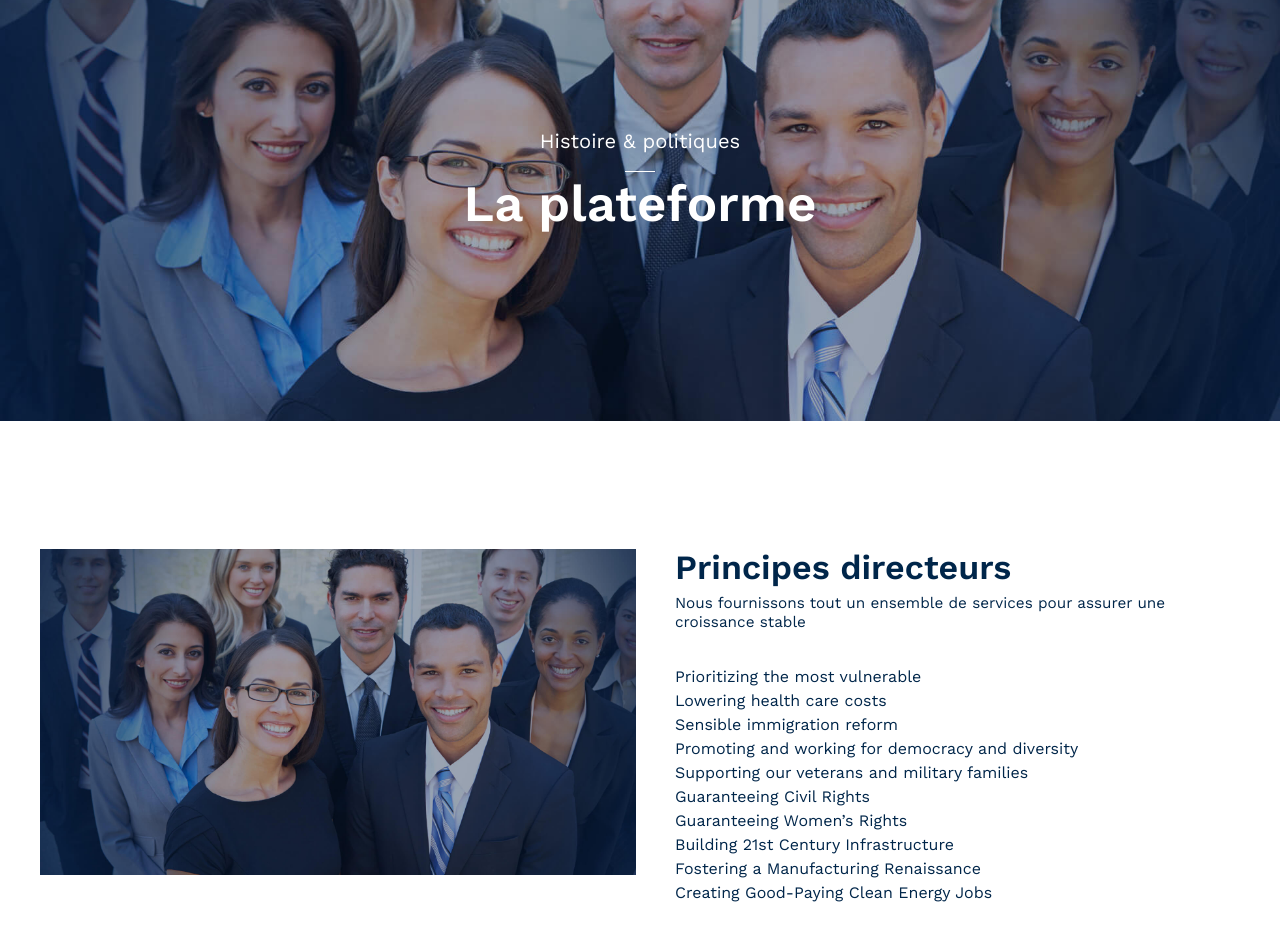
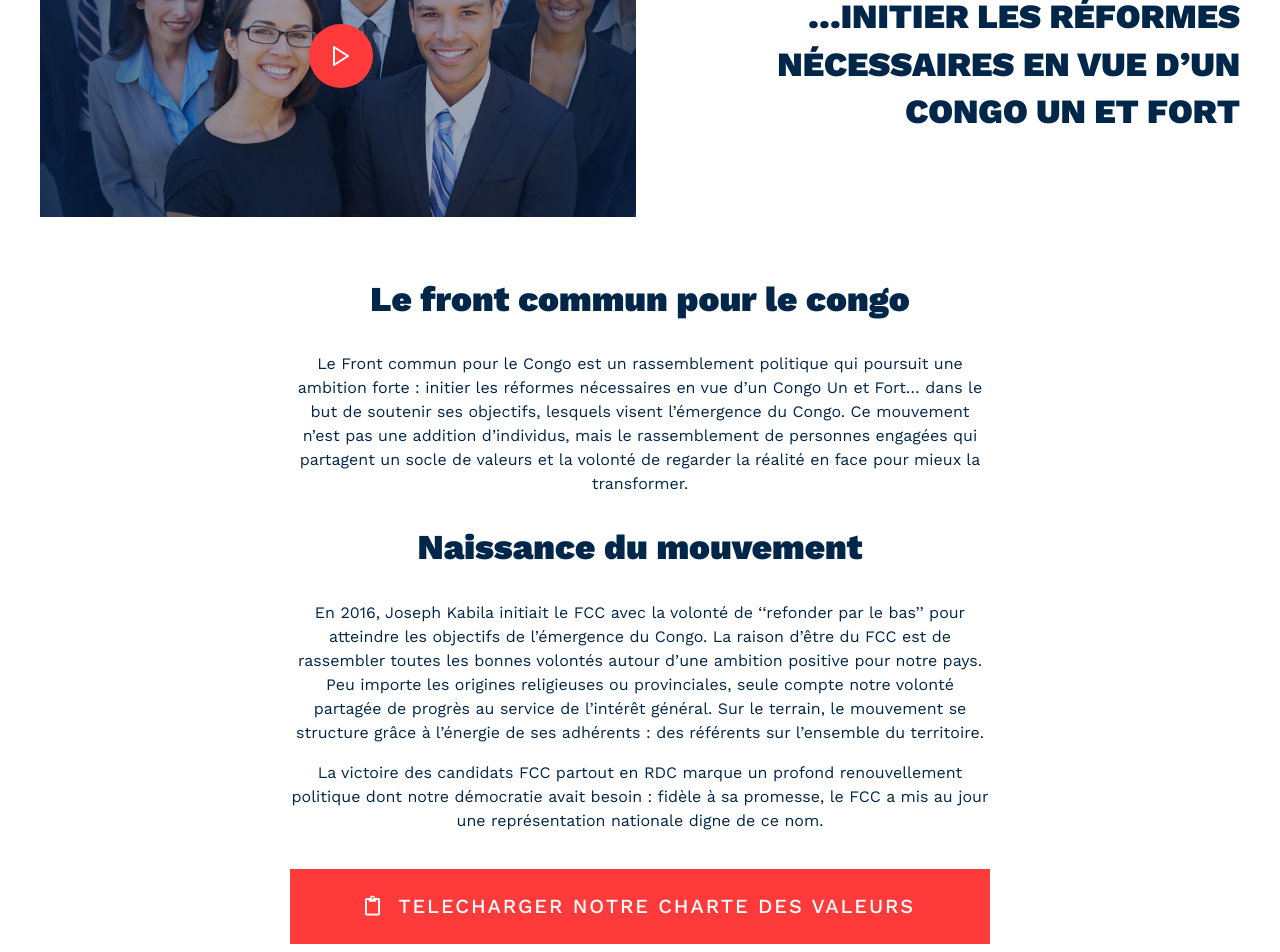
Before and after one commit to Uppercom/Fcc-website, a React (Create React App) app: page /plateforme/a-propos in a window 1280 px wide. Shown: the part 240-1192 px from the top of the page. Built offline with nearby package versions, Linux system fonts and the light colour scheme.

Commit message:
Integration de la page about

```diff
--- a/src/App.css
+++ b/src/App.css
@@ -768,6 +768,38 @@ button.btn {
   font-weight: 700;
 }
 
+.text-title {
+  text-transform: uppercase;
+  text-align: right;
+  font-family: 'Work Sans';
+  line-height: 1.4;
+  font-weight: 900 !important;
+}
+
+.play_button{
+  width: 4em;
+  height: 4em;
+  border-radius: 100%;
+  border: none;
+  position: absolute;
+  left: 43%;
+  top: 40%;
+  background-color: #ff3a3a;
+}
+
+.text--justify{
+  text-align: justify;
+}
+
+.play_button:hover{
+  background-color: #da2323;
+}
+
+.play_button svg{
+  color: #fff;
+  margin-top: .4em;
+}
+
 .bold {
   font-weight: 700;
 }
--- a/src/Component/plateforme/about.jsx
+++ b/src/Component/plateforme/about.jsx
@@ -12,27 +12,7 @@ export default class about extends Component {
                     <div className="btContentHolder">
                         <div className="btContent">
                             <div className="bt_bb_wrapper">
-                                <section style={{backgroundImage: `url(${Banner})`, backgroundPosition: '50% 0px'}} className="bt_bb_section bt_bb_top_spacing_large bt_bb_bottom_spacing_large bt_bb_color_scheme_1 bt_bb_layout_boxed_1200 bt_bb_vertical_align_top bt_bb_background_image bt_bb_parallax">
-                                    <div className="bt_bb_port">
-                                        <div className="bt_bb_cell">
-                                            <div className="bt_bb_cell_inner">
-                                                <div data-structure="12" className="bt_bb_row">
-                                                    <div className="bt_bb_column col-md-12 col-ms-12 bt_bb_align_center bt_bb_vertical_align_top bt_bb_animation_fade_in animate bt_bb_padding_normal bt_bb_shape_inherit animated">
-                                                        <div className="bt_bb_column_content">
-                                                            <div className="bt_bb_column_content_inner">
-                                                                <div className="bt_bb_separator bt_bb_top_spacing_large bt_bb_border_style_none"></div>
-                                                                <header class="bt_bb_headline bt_bb_dash_top bt_bb_size_huge bt_bb_superheadline bt_bb_align_inherit"><h1 style={{color: '#fff'}}><span class="bt_bb_headline_superheadline">Histoire &amp; politiques</span><span class="bt_bb_headline_content"><span>La plateforme</span></span></h1></header>
-                                                                <div class="bt_bb_separator bt_bb_bottom_spacing_medium bt_bb_border_style_none"></div>
-                                                            </div>
-                                                        </div>
-                                                    </div>
-                                                </div>
-                                            </div>
-                                        </div>
-                                    </div>
-                                </section>
-
-                                <section className="bt_bb_section bt_bb_top_spacing_large bt_bb_bottom_spacing_large bt_bb_color_scheme_14 bt_bb_layout_boxed_1200 bt_bb_vertical_align_top">
+                                <section className="bt_bb_section bt_bb_top_spacing_small bt_bb_bottom_spacing_small bt_bb_color_scheme_14 bt_bb_layout_boxed_1200 bt_bb_vertical_align_top">
                                     <div className="bt_bb_port">
                                         <div className="bt_bb_cell">
                                             <div className="bt_bb_cell_inner">
@@ -41,12 +21,28 @@ export default class about extends Component {
                                                         <div className="bt_bb_column_content">
                                                             <div className="bt_bb_column_content_inner">
                                                                 <div data-colomuns="2" style={{width: '566px'}} className="bt_bb_masonry_image_grid bt_bb_grid_container bt_bb_columns_2 bt_bb_gap_large">
-                                                                    <div data-colomuns="2" style={{position: 'relative', height: '624px'}} className="bt_bb_masonry_post_image_content masonry">
+                                                                    <div data-colomuns="2" style={{position: 'relative'}} className="bt_bb_masonry_post_image_content masonry">
                                                                         <div className="bt_bb_grid_sizer masonry-brick"></div>
                                                                         <div className="bt_bb_grid_item bt_bb_tile_format_21 masonry-brick" data-hw="0.66666666666667" data-src={Banner} data-src-full={Banner} style={{height: '417px', position: 'absolute', left: '0%', top: '0px'}}>
                                                                             <div data-hw="0.66666666666667" className="bt_bb_grid_item_inner">
                                                                                 <div className="bt_bb_grid_item_inner_image">
                                                                                     <img src={Banner} alt="" srcset=""/>
+                                                                                    <button className="play_button">
+                                                                                        <svg
+                                                                                            xmlns="http://www.w3.org/2000/svg"
+                                                                                            width="24"
+                                                                                            height="24"
+                                                                                            fill="none"
+                                                                                            stroke="currentColor"
+                                                                                            strokeLinecap="round"
+                                                                                            strokeLinejoin="round"
+                                                                                            strokeWidth="2"
+                                                                                            className="feather feather-play"
+                                                                                            viewBox="0 0 24 24"
+                                                                                            >
+                                                                                            <path d="M5 3L19 12 5 21 5 3z"></path>
+                                                                                        </svg>
+                                                                                    </button>
                                                                                 </div>
                                                                                 <div className="bt_bb_grid_item_inner_content"></div>
                                                                             </div>
@@ -60,25 +56,10 @@ export default class about extends Component {
                                                     <div data-width="6" className="bt_bb_column col-md-6 col-sm-12 bt_bb_align_left bt_bb_animation_fade_in animate bt_bb_padding_normal bt_bb_shape_inherit animated">
                                                         <div class="bt_bb_column_content">
                                                             <div class="bt_bb_column_content_inner">
-                                                                <header class="bt_bb_headline bt_bb_dash_none bt_bb_size_large bt_bb_subheadline bt_bb_align_inherit">
-                                                                    <h3><span class="bt_bb_headline_content"><span>Principes directeurs</span></span></h3>
-                                                                    <div class="bt_bb_headline_subheadline">Nous fournissons tout un ensemble de services pour assurer une croissance stable</div>
+                                                                <header class="bt_bb_top_spacing_large bt_bb_headline bt_bb_dash_none bt_bb_size_large bt_bb_subheadline bt_bb_align_inherit">
+                                                                    <h3 style={{marginTop: '3em'}} className="text-title"><span class="bt_bb_headline_content"><span>…initier les réformes nécessaires en vue d’un Congo Un et Fort</span></span></h3>
+                                                                    {/* <div class="bt_bb_headline_subheadline">Nous fournissons tout un ensemble de services pour assurer une croissance stable</div> */}
                                                                 </header>
-                                                                <div class="bt_bb_separator bt_bb_bottom_spacing_normal bt_bb_border_style_none"></div>
-                                                                <div class="bt_bb_text">
-                                                                    <ul>
-                                                                        <li>Prioritizing the most vulnerable</li>
-                                                                        <li>Lowering health care costs</li>
-                                                                        <li>Sensible immigration reform</li>
-                                                                        <li>Promoting and working for democracy and diversity</li>
-                                                                        <li>Supporting our veterans and military families</li>
-                                                                        <li>Guaranteeing Civil Rights</li>
-                                                                        <li>Guaranteeing Women’s Rights</li>
-                                                                        <li>Building 21st Century Infrastructure</li>
-                                                                        <li>Fostering a Manufacturing Renaissance</li>
-                                                                        <li>Creating Good-Paying Clean Energy Jobs</li>
-                                                                    </ul>
-                                                                </div>
                                                             </div>
                                                         </div>
                                                     </div>
@@ -87,6 +68,36 @@ export default class about extends Component {
                                         </div>
                                     </div>
                                 </section>
+
+                                <section className="bt_bb_section bt_bb_top_spacing_large bt_bb_bottom_spacing_small bt_bb_color_scheme_1 bt_bb_layout_boxed_700 bt_bb_vertical_align_top bt_bb_background_image bt_bb_parallax">
+                                    <div className="bt_bb_port">
+                                        <div className="bt_bb_cell">
+                                            <h2 style={{fontWeight: '900', fontSize: '35px'}} class="b__nudge--bottom text--center text--normal">Le front commun pour le congo</h2>
+                                            <div class="text--center">
+                                            Le Front commun pour le Congo est un rassemblement politique qui poursuit une ambition forte : initier les réformes nécessaires en vue d’un Congo Un et Fort… dans le but de soutenir ses objectifs, lesquels visent l’émergence du Congo. Ce mouvement n’est pas une addition d’individus, mais le rassemblement de personnes engagées qui partagent un socle de valeurs et la volonté de regarder la réalité en face pour mieux la transformer.
+                                            </div>
+                                        </div>
+                                    </div>
+                                </section>
+
+                                <section className="bt_bb_section bt_bb_top_spacing_small bt_bb_bottom_spacing_small bt_bb_color_scheme_1 bt_bb_layout_boxed_700 bt_bb_vertical_align_top bt_bb_background_image bt_bb_parallax">
+                                    <div className="bt_bb_port">
+                                        <div className="bt_bb_cell">
+                                            <h2 style={{fontWeight: '900', fontSize: '35px'}} class="b__nudge--bottom text--center text--normal">Naissance du mouvement</h2>
+                                            <div class="text--center">
+                                                <p>En 2016, Joseph Kabila initiait le FCC avec la volonté de ‘‘refonder par le bas’’ pour atteindre les objectifs de l’émergence du Congo. La raison d’être du FCC est de rassembler toutes les bonnes volontés autour d’une ambition positive pour notre pays. Peu importe les origines religieuses ou provinciales, seule compte notre volonté partagée de progrès au service de l’intérêt général. Sur le terrain, le mouvement se structure grâce à l’énergie de ses adhérents : des référents sur l’ensemble du territoire. </p>
+                                                <p>La victoire des candidats FCC partout en RDC marque un profond renouvellement politique dont notre démocratie avait besoin : fidèle à sa promesse, le FCC a mis au jour une représentation nationale digne de ce nom.</p>
+                                            </div>
+                                            <div className="text--center">
+                                                <button style={{maxWidth: '100%'}} type="submit" id="adherent_registration_submit" name="adherent_registration[submit]" class="btn btn--red btn--large-and-medium b__nudge--top form btn">
+                                                    <i class="far fa-clipboard"></i>&nbsp;
+                                                    Telecharger notre charte des valeurs
+                                                </button>
+                                            </div>
+                                        </div>
+                                    </div>
+                                </section>
+
                             </div>
                         </div>
                     </div>
--- a/src/Parts/menu/menu.jsx
+++ b/src/Parts/menu/menu.jsx
@@ -24,6 +24,9 @@ export default class menu extends Component {
                                 <ul className="nav-dropdown__item">
                                     <li>
                                         <Link to="/plateforme/a-propos">Qui sommes-nous ?</Link>
+                                    </li>
+                                    <li>
+                                        <Link to="/plateforme/vision">Notre vision</Link>
                                     </li>
                                     <li>
                                         <Link to="/plateforme/organisation">Notre organisation</Link>
```
